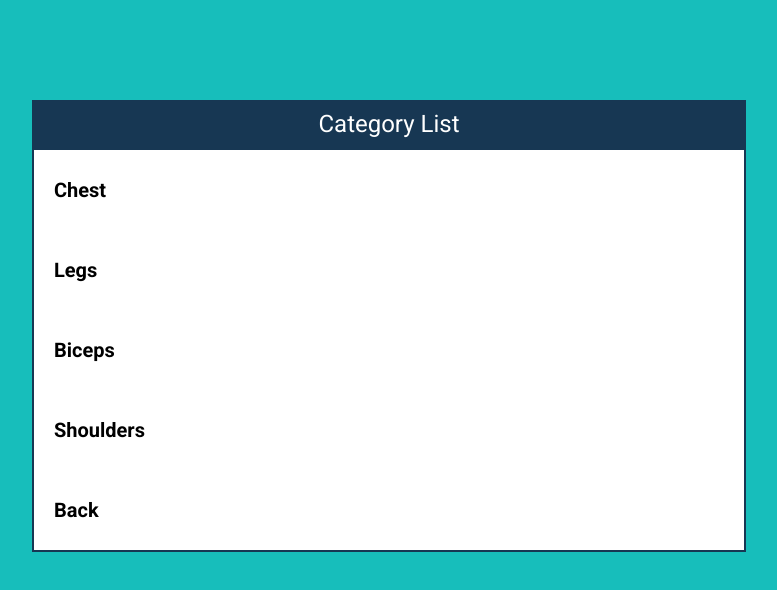
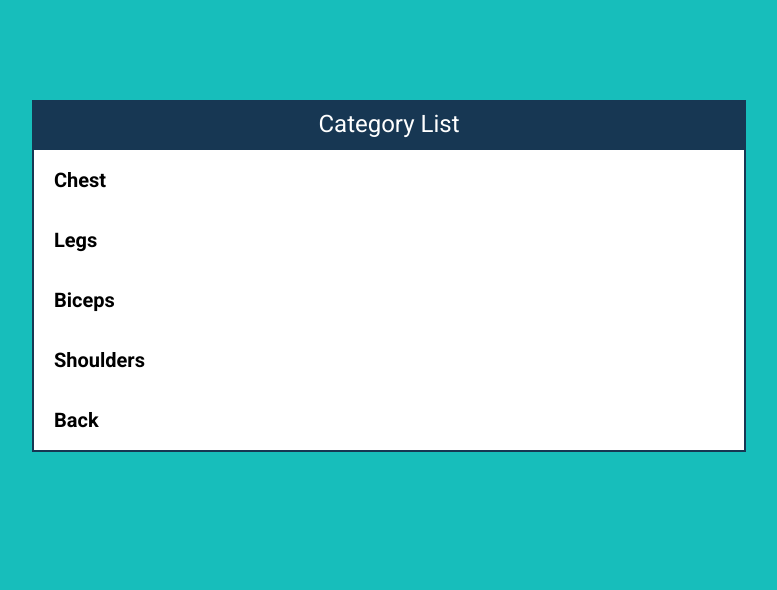
Before and after one commit to conary-h/my-gym, a React (Create React App) app: page / in a window 1280 px wide. Shown: the top 590 px of the page, without its empty margins (251-1028 px from the left). Built offline with nearby package versions, Linux system fonts and the light colour scheme.

Commit message:
Routing to detail page

```diff
--- a/src/components/CategoryDetail.js
+++ b/src/components/CategoryDetail.js
@@ -15,8 +15,12 @@ export default function CategoryDetail(props) {
     category.exercises.map(item => <ExerciseItem key={item.id} data={item} />);
   return (
     <>
-      <h1>{category.muscle}</h1>
-      {category.exercises ? getExerciseItemList() : ''}
+      <div className="header">
+        <h1>{category.muscle}</h1>
+      </div>
+      <div className="content">
+        {category.exercises ? getExerciseItemList() : ''}
+      </div>
     </>
   );
 }
--- a/src/components/ExerciseItem.js
+++ b/src/components/ExerciseItem.js
@@ -4,7 +4,7 @@ export default function ExerciseItem(props) {
   const { name, description } = props.data;
 
   return (
-    <div>
+    <div className="card">
       <strong>{`Exercise: ${name}`}</strong>
       <p>{description}</p>
     </div>
--- a/src/components/MuscleItem.js
+++ b/src/components/MuscleItem.js
@@ -1,9 +1,12 @@
 import React from 'react';
+import { Link } from '@reach/router';
 
 export default function MuscleItem(props) {
   return (
-    <div className="card">
-      <strong>{props.muscleData.muscle}</strong>
-    </div>
+    <Link to={`category/${props.muscleData.id}`}>
+      <div className="card">
+        <strong>{props.muscleData.muscle}</strong>
+      </div>
+    </Link>
   );
 }
--- a/src/styles/_card.scss
+++ b/src/styles/_card.scss
@@ -1,6 +1,6 @@
 .card {
   font-size: 2rem;
-  line-height: 4rem;
+  line-height: 2rem;
   padding: 2rem;
   cursor: pointer;
 
--- a/src/styles/main.scss
+++ b/src/styles/main.scss
@@ -46,6 +46,11 @@ body {
 .content {
   background: #fff;
 
+  a {
+    text-decoration: none;
+    color: inherit;
+  }
+
   @media (min-width: 768px) {
     font-size: 2rem;
   }
```
